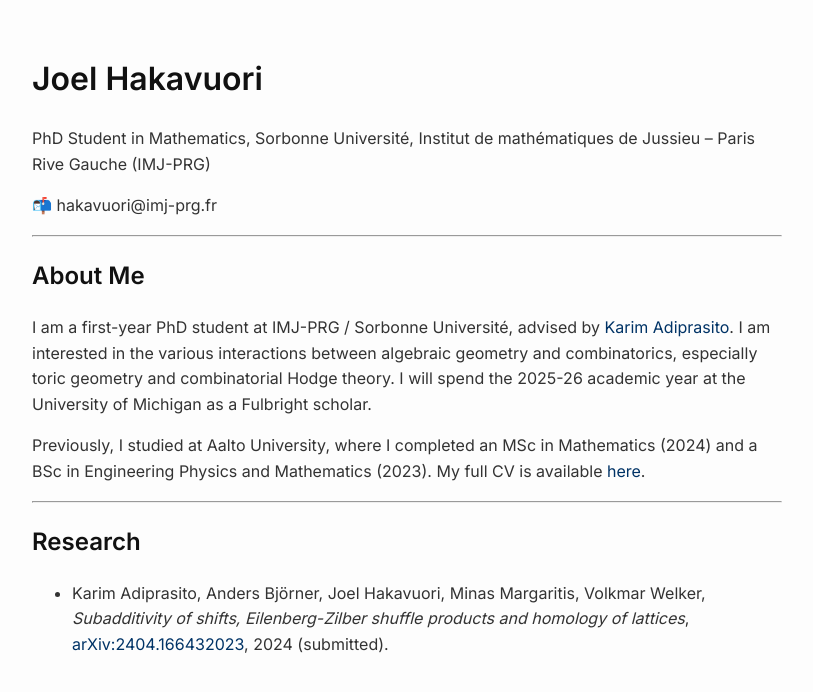
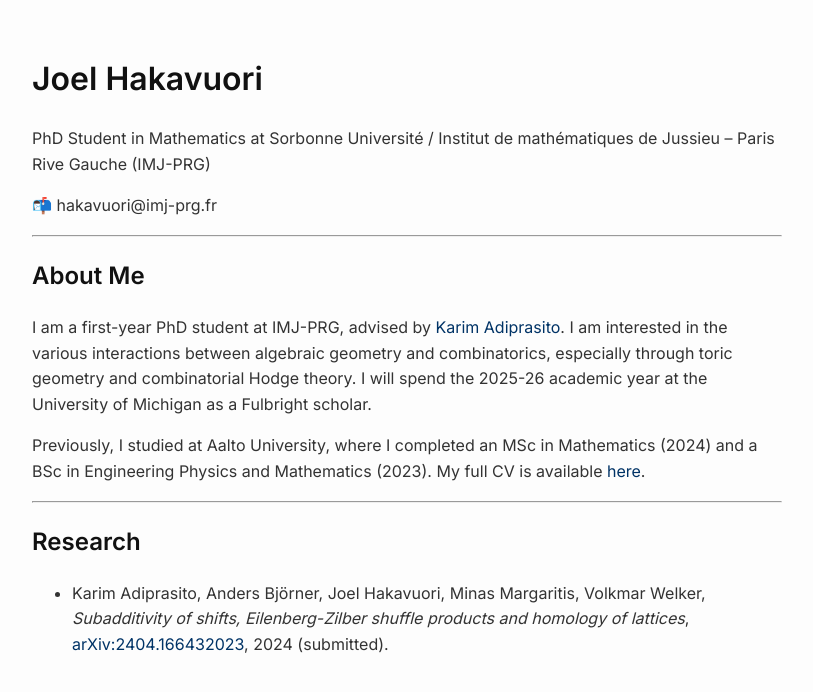
Before and after one commit to hakav/hakav.github.io, a Jekyll site: the page built from index.md, in a window 1280 px wide. Shown: the top 692 px of the page, without its empty margins (233-1046 px from the left). Built offline with Jekyll 4.4.1, drawn with Linux system fonts in a browser that asks for light colours.

Commit message:
Update index.md

```diff
--- a/index.md
+++ b/index.md
@@ -5,7 +5,7 @@ title: "Joel Hakavuori"
 
 # Joel Hakavuori
 
-PhD Student in Mathematics, Sorbonne Université, Institut de mathématiques de Jussieu – Paris Rive Gauche (IMJ-PRG)
+PhD Student in Mathematics at Sorbonne Université / Institut de mathématiques de Jussieu – Paris Rive Gauche (IMJ-PRG)
 
 📬 hakavuori@imj-prg.fr
 
@@ -13,7 +13,7 @@ PhD Student in Mathematics, Sorbonne Université, Institut de mathématiques de
 
 ## About Me
 
-I am a first-year PhD student at IMJ-PRG / Sorbonne Université, advised by [Karim Adiprasito](https://webusers.imj-prg.fr/%7Ekarim.adiprasito/). I am interested in the various interactions between algebraic geometry and combinatorics, especially toric geometry and combinatorial Hodge theory. I will spend the 2025-26 academic year at the University of Michigan as a Fulbright scholar.
+I am a first-year PhD student at IMJ-PRG, advised by [Karim Adiprasito](https://webusers.imj-prg.fr/%7Ekarim.adiprasito/). I am interested in the various interactions between algebraic geometry and combinatorics, especially through toric geometry and combinatorial Hodge theory. I will spend the 2025-26 academic year at the University of Michigan as a Fulbright scholar.
 
 Previously, I studied at Aalto University, where I completed an MSc in Mathematics (2024) and a BSc in Engineering Physics and Mathematics (2023). My full CV is available [here](cv625.pdf).
 
```
